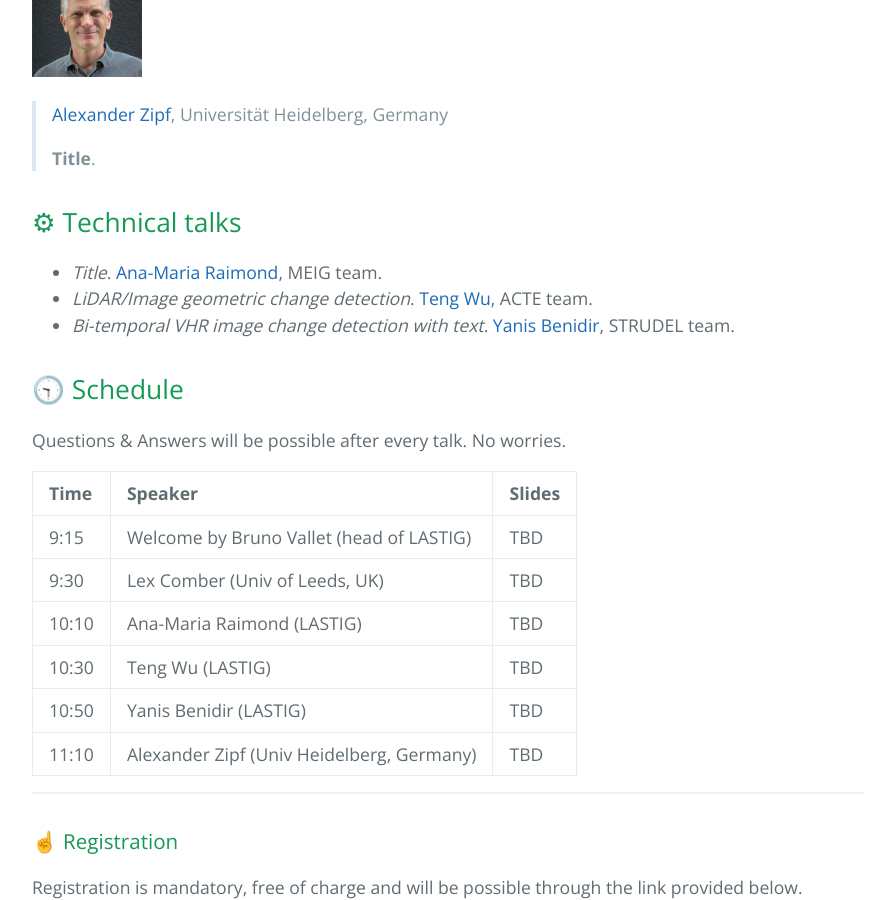
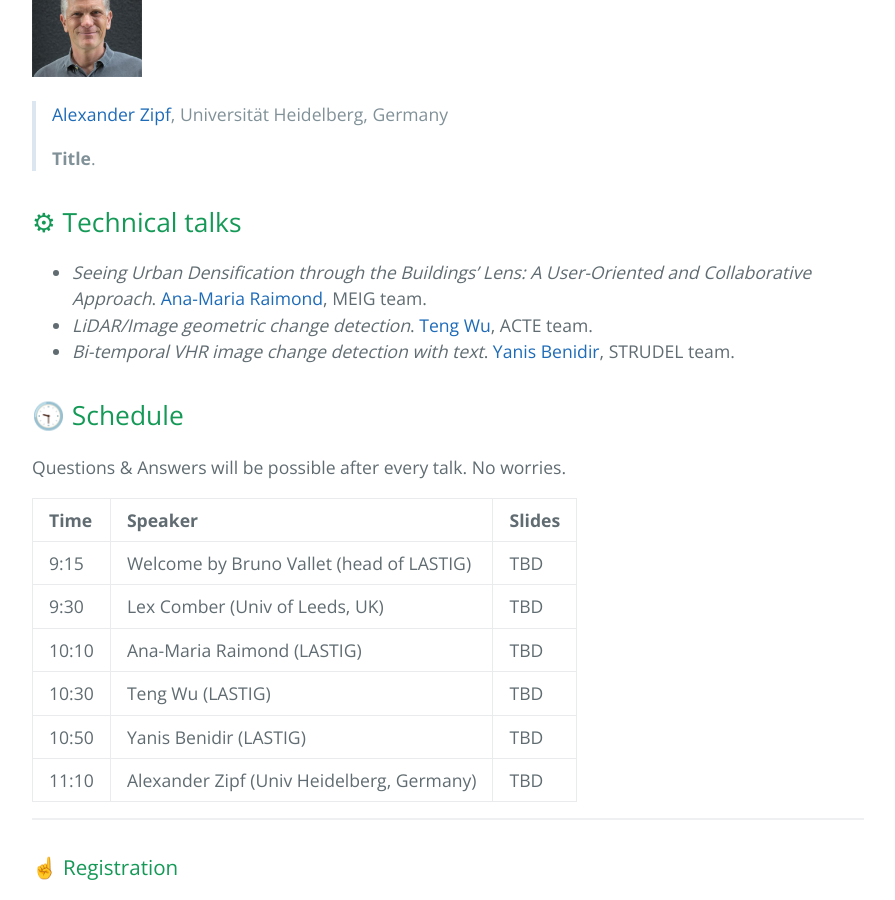
Before and after one commit to umrlastig/seminars, a Jekyll site: the page built from index.md, in a window 1280 px wide and 900 px high, scrolled down 1358 px. Shown: the whole window, without its empty margins (192-1087 px from the left). Built offline with Jekyll 4.4.1, drawn with Linux system fonts in a browser that asks for light colours.

Commit message:
Update title of technical talk by Ana-Maria Raimond

```diff
--- a/index.md
+++ b/index.md
@@ -29,7 +29,7 @@ Cover introduction
 
 ## ⚙ Technical talks
 
-*   _Title_. [Ana-Maria Raimond](https://www.umr-lastig.fr/Ana-Maria-Raimond-homepage/), MEIG team.
+*   _Seeing Urban Densification through the Buildings’ Lens: A User-Oriented and Collaborative Approach_. [Ana-Maria Raimond](https://www.umr-lastig.fr/Ana-Maria-Raimond-homepage/), MEIG team.
 *   _LiDAR/Image geometric change detection_. [Teng Wu](https://whuwuteng.github.io/), ACTE team.
 *   _Bi-temporal VHR image change detection with text_. [Yanis Benidir](https://yb23.github.io/), STRUDEL team.
 
```
